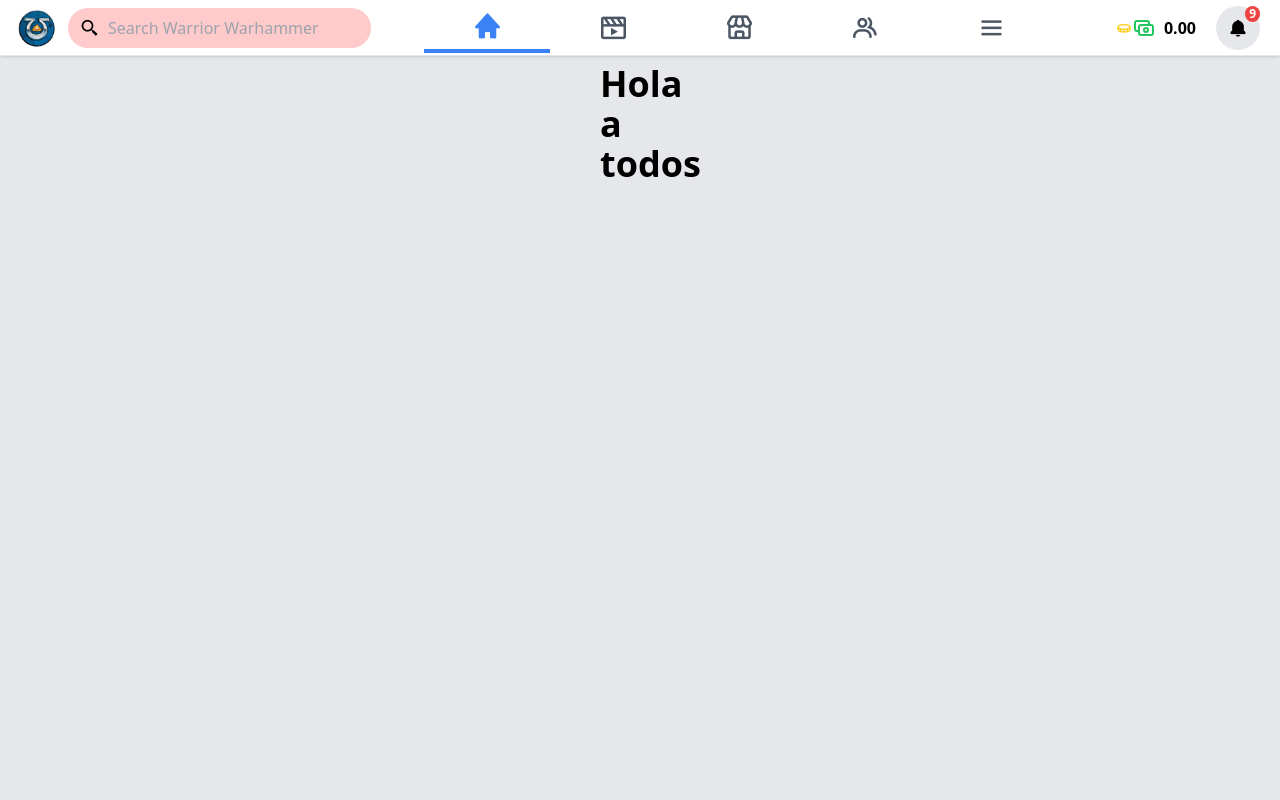
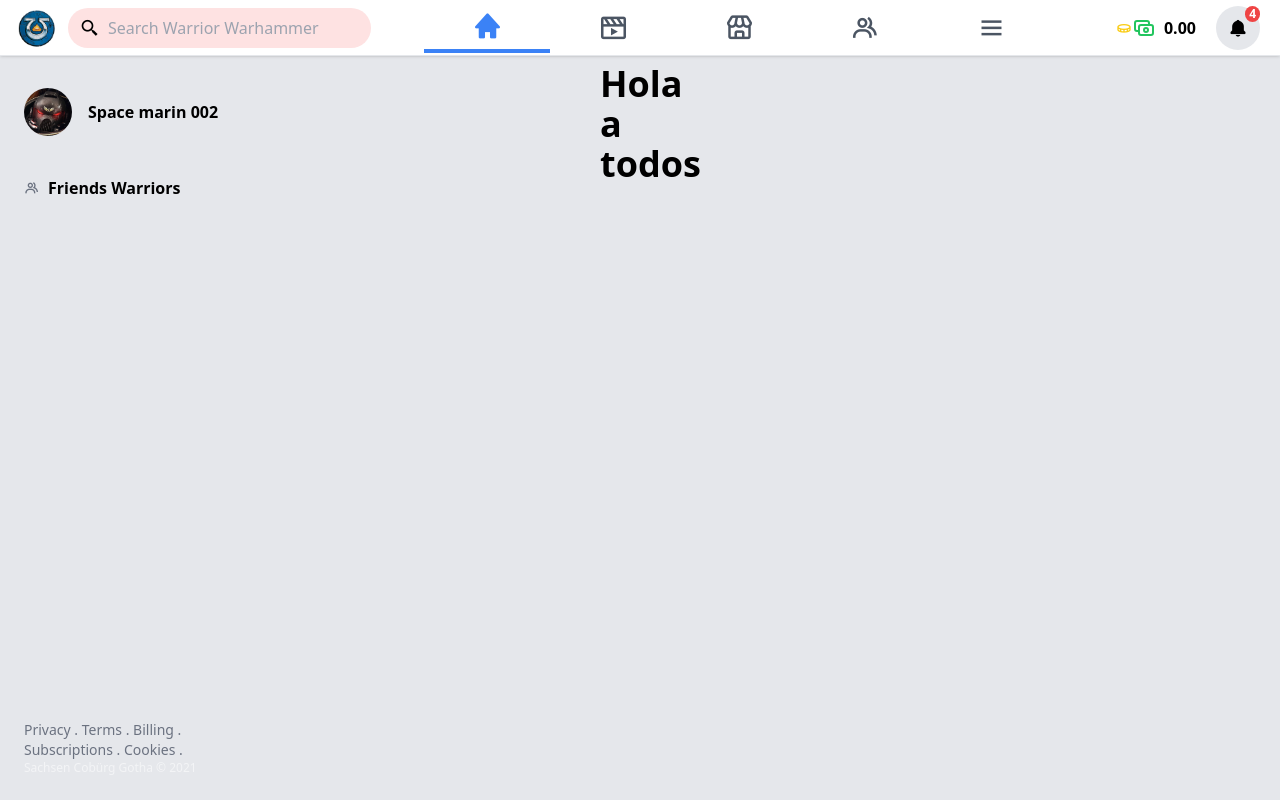
Before and after one commit to Jhonatan2022/Red-Social-Django, a Django app: page / in a window 1280 px wide. Run offline with Django 3.2, Linux system fonts and the light colour scheme; some libraries are stand-ins or nearby versions.

Commit message:
Frontend Ready

```diff
--- /dev/null
+++ b/templates/components/footer.html
@@ -0,0 +1,22 @@
+{% load static %}
+<div class="mt-auto p-6 text-sm text-gray-500 dark:text-dark-txt">
+
+    <a href="#">Privacy</a>
+    <span>.</span>
+    <a href="#">Terms</a>
+    <span>.</span>
+    <a href="#">Billing</a>
+    <span>.</span>
+    <a href="#">Subscriptions</a>
+
+    <span>.</span>
+    <a href="#">Cookies</a>
+    <span>.</span>
+
+    {% if user.is_authenticated %}
+    <a class="hover:underline" href="{% url 'account_logout' %}">Logout</a>
+    {% endif %}
+
+
+    <p class="cursor-default text-xs text-gray-100 dark:text-dark-txt">Sachsen Cob&uumlrg Gotha &copy; 2021</p>
+</div>
--- /dev/null
+++ b/templates/components/left/items.html
@@ -0,0 +1,25 @@
+{% load static %}
+
+<ul class="p-4">
+    <li>
+        <a href="#" class="flex items-center space-x-4 p-2 hover:bg-red-300 rounded-lg transition-all dark:text-dark-txt dark:hover:bg-dark-third">
+            <img src="static/img/marin.jpg" alt="Profile picture" class="w-12 h-12  rounded-full">
+            <span class="font-semibold">Space marin 002</span>
+        </a>
+    </li>
+    <li>
+        <a href="#" class="flex items-center mt-6 space-x-2 p-2 hover:bg-blue-200 rounded-lg transition-all dark:text-dark-txt dark:hover:bg-dark-third dark:focus:bg-dark-second">
+            <i class='bx bx-group text-gray-500'></i>
+            <span class="font-semibold">Friends Warriors</span>
+        </a>
+    </li>
+    {% comment %} <li>
+        <a href="#" class="flex items-center space-x-2 p-2 hover:bg-gray-200 rounded-lg transition-all dark:text-dark-txt dark:hover:bg-dark-third">
+            <span class="w-10 h-10 rounded-full grid place-items-center bg-gray-300 dark:bg-dark-second">
+                <i class='bx bx-chevron-down'></i>
+            </span>
+            <span class="font-semibold">See more</span>
+        </a>
+    </li> {% endcomment %}
+    <li class="border-b border-gray-200 dark:border-dark-third mt-6"></li>
+</ul>
--- /dev/null
+++ b/templates/components/left/sidebar.html
@@ -0,0 +1,5 @@
+{% load static %}
+
+{% include 'components/left/items.html' %}
+
+{% include 'components/footer.html' %}
--- a/templates/components/navbar.html
+++ b/templates/components/navbar.html
@@ -20,7 +20,7 @@
                 <span class="mx-2 font-semibold dark:text-dark-txt">0.00</span>
             </a>
 
-            <div class="relative bg-red-200 dark:bg-dark-third px-2 py-2 w-10 h-10 sm:w-11 sm:h-11 lg:h-10 lg:w-10 xl:w-max xl:pl-3 xl:pr-8 rounded-full flex items-center justify-center cursor-pointer">
+            <div class="relative bg-red-100 dark:bg-dark-third px-2 py-2 w-10 h-10 sm:w-11 sm:h-11 lg:h-10 lg:w-10 xl:w-max xl:pl-3 xl:pr-8 rounded-full flex items-center justify-center cursor-pointer">
                 <i class='bx bx-search-alt-2 text-xl xl:mr-2 dark:text-dark-txt'></i>
                 <input type="text" placeholder="Search Warrior Warhammer" class="outline-none border-none bg-transparent hidden xl:inline-block">
             </div>
@@ -33,7 +33,7 @@
     <!-- END LEFT NAV -->
 
     <!-- MAIN NAV -->
-    <ul x-data="{ open: false }" class="flex w-full lg:w-max items-center justify-center">
+    <ul x-data="{ mostrar_amigos: false }" class="flex w-full lg:w-max items-center justify-center">
         <li class="w-1/5 md:w-max text-center">
             <a href="#" class="w-full text-3xl py-2 px-3 xl:px-12 cursor-pointer text-center inline-block text-blue-500 border-b-4 border-blue-500">
                 <i class='bx bxs-home'></i>
@@ -56,27 +56,26 @@
             </a>
         </li>
         <li class="w-1/5 md:w-max text-center hidden md:inline-block">
-            <button @click="open=true" class="w-full text-3xl py-2 px-3 xl:px-12 cursor-pointer text-center inline-block rounded text-gray-600 hover:bg-gray-100 dark:hover:bg-dark-third dark:text-dark-txt relative">
+            <button @click="mostrar_amigos=true" class="w-full text-3xl py-2 px-3 xl:px-12 cursor-pointer text-center inline-block rounded text-gray-600 hover:bg-gray-100 dark:hover:bg-dark-third dark:text-dark-txt relative">
                 <i class='bx bx-menu'></i>
             </button>
         </li>
         <li class="w-1/5 md:w-max text-center inline-block md:hidden">
-            <button @click="open=true" class="w-full text-3xl py-2 px-3 xl:px-12 cursor-pointer text-center inline-block rounded text-gray-600 hover:bg-gray-100 dark:hover:bg-dark-third dark:text-dark-txt relative">
+            <button @click="mostrar_amigos=true" class="w-full text-3xl py-2 px-3 xl:px-12 cursor-pointer text-center inline-block rounded text-gray-600 hover:bg-gray-100 dark:hover:bg-dark-third dark:text-dark-txt relative">
                 <i class='bx bx-menu'></i>
             </button>
         </li>
 
-
         <!--LEFT Mobile Sidebar-->
-        <div @keydown.window.escape="open = false" x-show="open" aria-labelledby="slide-over-title" x-ref="dialog" aria-modal="true"
+        <div @keydown.window.escape="mostrar_amigos = false" x-show="mostrar_amigos" aria-labelledby="slide-over-title" x-ref="dialog" aria-modal="true"
                 class="fixed z-10 inset-0 overflow-auto xl:hidden ">
             <div class="absolute inset-0 overflow-hidden">
 
-                <div x-description="Background overlay, show/hide based on slide-over state." class="absolute inset-0" @click="open = false" aria-hidden="true"></div>
+                <div x-description="Background overlay, show/hide based on slide-over state." class="absolute inset-0" @click="mostrar_amigos = false" aria-hidden="true"></div>
 
                 <div class="fixed inset-y-0 right-0 pl-10 max-w-full flex ">
 
-                    <div x-show="open" @click.away="open = false"  class="w-screen max-w-md" x-description="Slide-over panel, show/hide based on slide-over state.">
+                    <div x-show="mostrar_amigos" @click.away="mostrar_amigos = false"  class="w-screen max-w-md" x-description="Slide-over panel, show/hide based on slide-over state.">
                         <div class="h-full flex flex-col py-6 bg-white dark:bg-dark-second shadow-xl overflow-y-scroll scrollbar-hide">
                             <div class="px-4 sm:px-6">
                                 <div class="flex items-start justify-between">
@@ -84,7 +83,7 @@
                                     Menu
                                     </h2>
                                     <div class="ml-3 h-7 flex items-center">
-                                    <button class="bg-white dark:bg-dark-third rounded-md text-gray-400 hover:text-gray-500 focus:outline-none focus:ring-2 focus:ring-offset-2 focus:ring-indigo-500" @click="open = false">
+                                    <button class="bg-white dark:bg-dark-third rounded-md text-gray-400 hover:text-gray-500 focus:outline-none focus:ring-2 focus:ring-offset-2 focus:ring-indigo-500" @click="mostrar_amigos = false">
                                         <span class="sr-only">Close panel</span>
                                         <svg class="h-6 w-6" x-description="Heroicon name: outline/x" xmlns="http://www.w3.org/2000/svg" fill="none" viewBox="0 0 24 24" stroke="currentColor" aria-hidden="true">
                                         <path stroke-linecap="round" stroke-linejoin="round" stroke-width="2" d="M6 18L18 6M6 6l12 12"></path>
@@ -96,13 +95,10 @@
 
                             <div class="mt-6 relative flex-1 px-4 sm:px-6">
                                 <!-- Replace with your content -->
+                                <!--Menu Items-->
+                                {% include 'components/left/items.html' %}
 
-                                <!--Menu Items-->
-                                {% comment %} {% include 'components/sidebars/left/items.html' %}
-
-
-                                {% include 'components/footer.html' %} {% endcomment %}
-
+                                {% include 'components/footer.html' %}
                                 <!-- /End replace -->
                             </div>
                         </div>
@@ -111,7 +107,6 @@
                 </div>
             </div>
         </div>
-
     </ul>
     <!-- END MAIN NAV -->
 
@@ -128,13 +123,13 @@
         </li>
 
         <li>
-            <div x-data="{open:false}">
-            <div @click="open=true" class="text-xl grid place-items-center dark:bg-dark-second bg-gray-200 dark:bg-dark-third dark:text-dark-txt rounded-full mx-1 p-3 cursor-pointer hover:bg-gray-300 relative">
+            <div x-data="{mostrar_amigos:false}">
+            <div @click="mostrar_amigos=true" class="text-xl grid place-items-center dark:bg-dark-second bg-gray-200 dark:bg-dark-third dark:text-dark-txt rounded-full mx-1 p-3 cursor-pointer hover:bg-gray-300 relative">
                 <i class='bx bxs-bell'></i>
-                <span class="text-xs absolute top-0 right-0 bg-red-500 text-white font-semibold rounded-full px-1 text-center">9</span>
+                <span class="text-xs absolute top-0 right-0 bg-red-500 text-white font-semibold rounded-full px-1 text-center">4</span>
             </div>
 
-                <div x-show="open" @click.away="open=false" class="origin-top-right absolute right-0 mt-2 w-56 rounded-md shadow-lg dark:bg-dark-second bg-white ring-1 ring-black ring-opacity-5 focus:outline-none" role="menu" aria-orientation="vertical" aria-labelledby="menu-button" tabindex="-1">
+                <div x-show="mostrar_amigos" @click.away="mostrar_amigos=false" class="origin-top-right absolute right-0 mt-2 w-56 rounded-md shadow-lg dark:bg-dark-second bg-white ring-1 ring-black ring-opacity-5 focus:outline-none" role="menu" aria-orientation="vertical" aria-labelledby="menu-button" tabindex="-1">
                     <div class="py-1" role="none">
                     <!-- Active: "bg-gray-100 text-gray-900", Not Active: "text-gray-700" -->
                     <a href="#" class="text-gray-700 dark:text-dark-txt block px-4 py-2 text-sm" role="menuitem" tabindex="-1" id="menu-item-0">Account settings</a>
@@ -153,5 +148,4 @@
 
     </ul>
     <!-- END RIGHT NAV -->
-
 </nav>
--- a/templates/pages/index.html
+++ b/templates/pages/index.html
@@ -6,7 +6,7 @@
 {% endblock navbar %}
 <!-------------------------------------------------------------------------->
 {% block left_sidebar %}
-{% comment %} {% include 'components/sidebars/left/sidebar.html' %} {% endcomment %}
+{% include 'components/left/sidebar.html' %}
 {% endblock left_sidebar %}
 <!-------------------------------------------------------------------------->
 {% block content %}
```
Also changed, not shown: static/img/marin.jpg (added).
